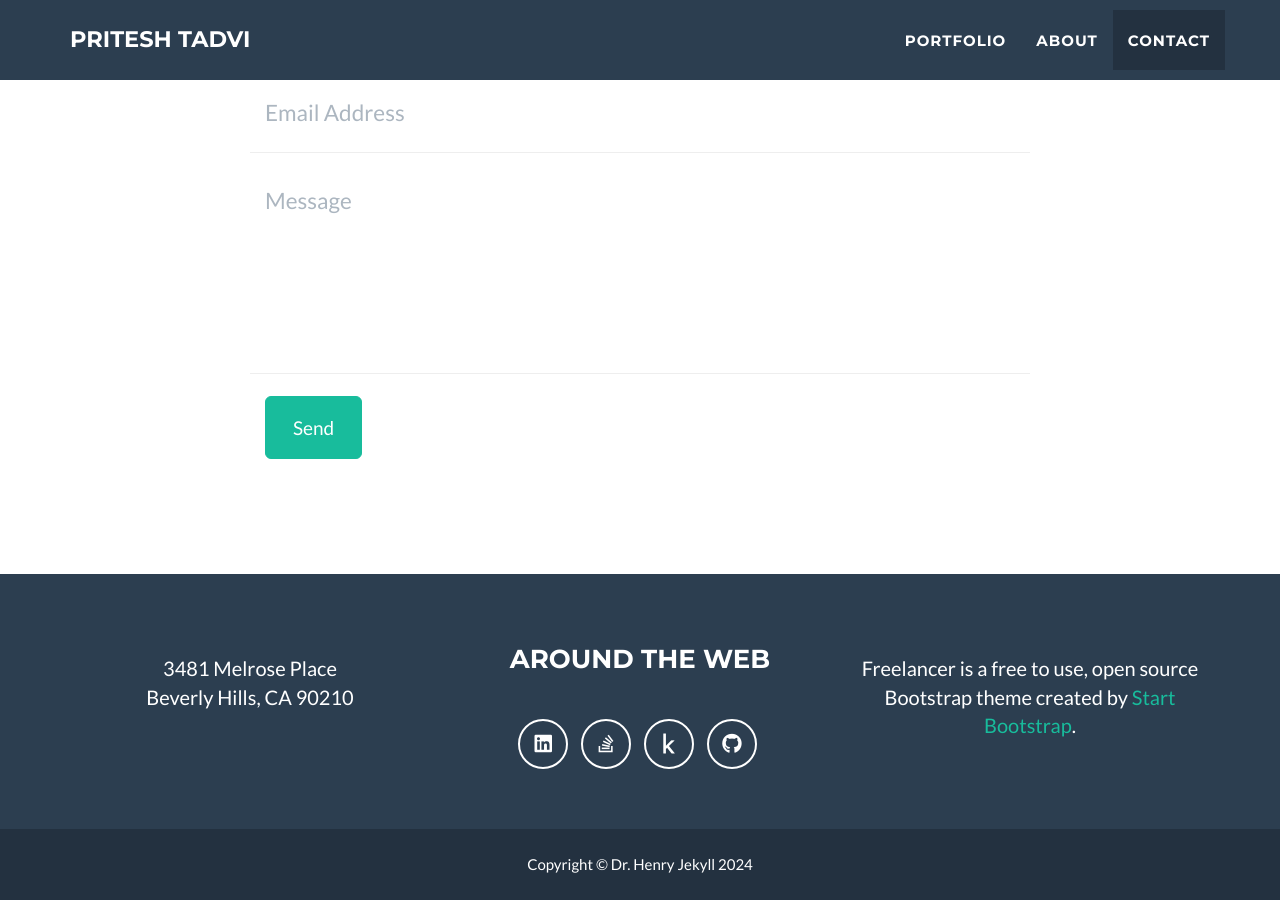
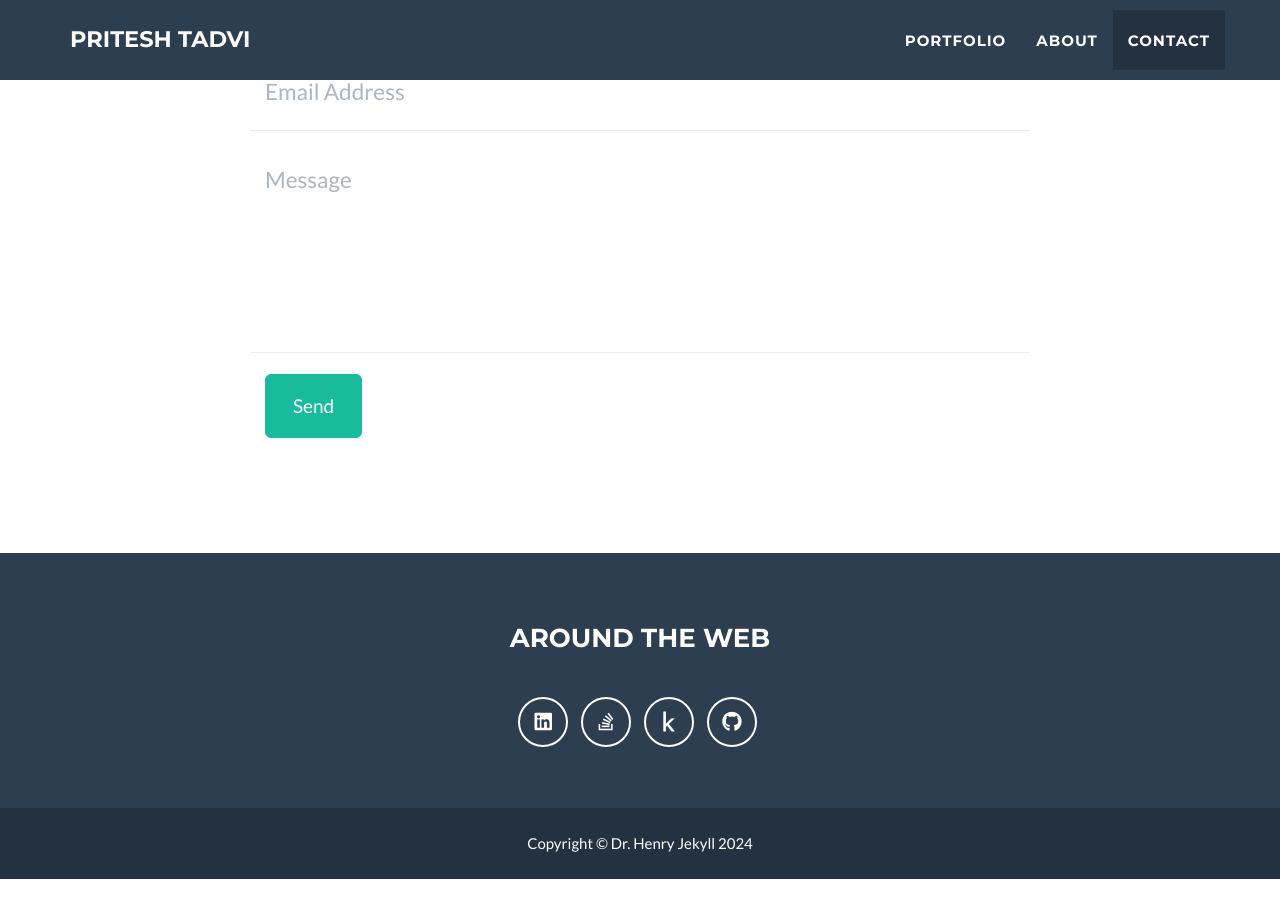
Before and after one commit to jeromelachaud/freelancer-theme, a Jekyll site: the page built from _posts/2014-07-18-project-1.markdown, in a window 1280 px wide and 900 px high, scrolled down 2492 px. Built offline with Jekyll 4.4.1, drawn with Linux system fonts in a browser that asks for light colours; after the commit the page ends 3371 px from its top, so only the background shows below that; some of the changed text lies outside the part shown.

Commit message:
Update _config.yml address and credits content removed

```diff
--- a/_config.yml
+++ b/_config.yml
@@ -15,7 +15,7 @@
 
 # Contact form:
 # - static : pass through formspree.io to validate email sending
-- disqus : replace contact form by disqus thread
+# - disqus : replace contact form by disqus thread
 # - comment the line below if you want to stick with the default PHP contact form
 contact: static
 
@@ -51,12 +51,12 @@
     url: https://github.com/pritesh2000
 
 # Postal address (add as many lines as necessary)
-address:
-  - line: 3481 Melrose Place
-  - line: Beverly Hills, CA 90210
+# address:
+  # - line: 3481 Melrose Place
+  # - line: Beverly Hills, CA 90210
 
 # Credits content
-credits: 'Freelancer is a free to use, open source Bootstrap theme created by <a href="http://startbootstrap.com">Start Bootstrap</a>.'
+# credits: 'Freelancer is a free to use, open source Bootstrap theme created by <a href="http://startbootstrap.com">Start Bootstrap</a>.'
 
 # Build settings
 markdown: kramdown
```
